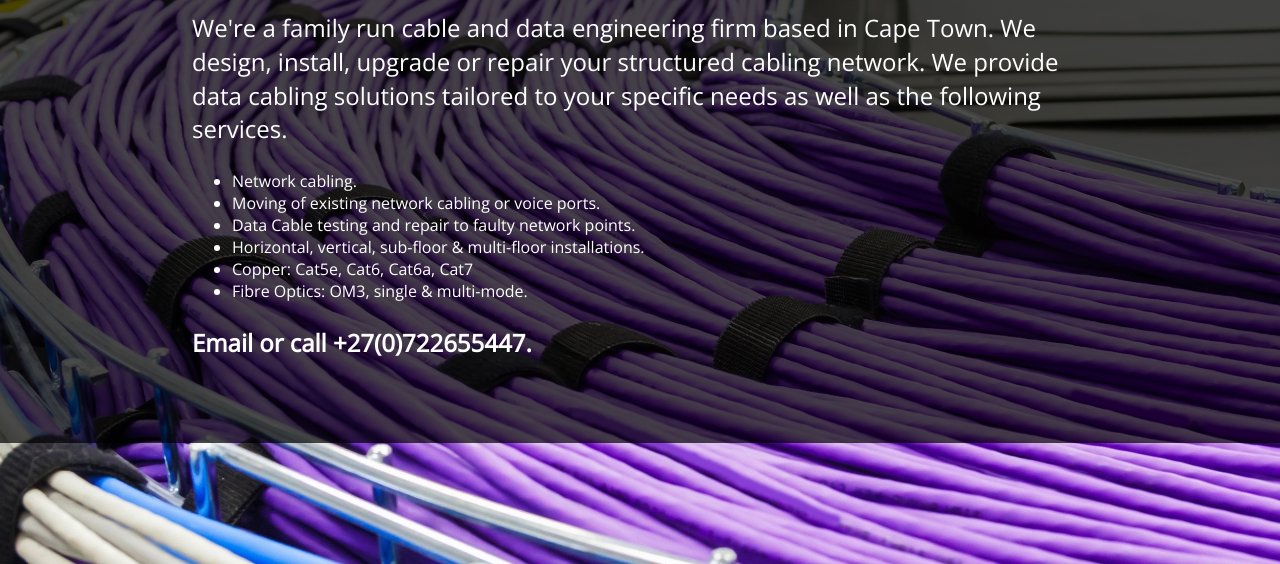
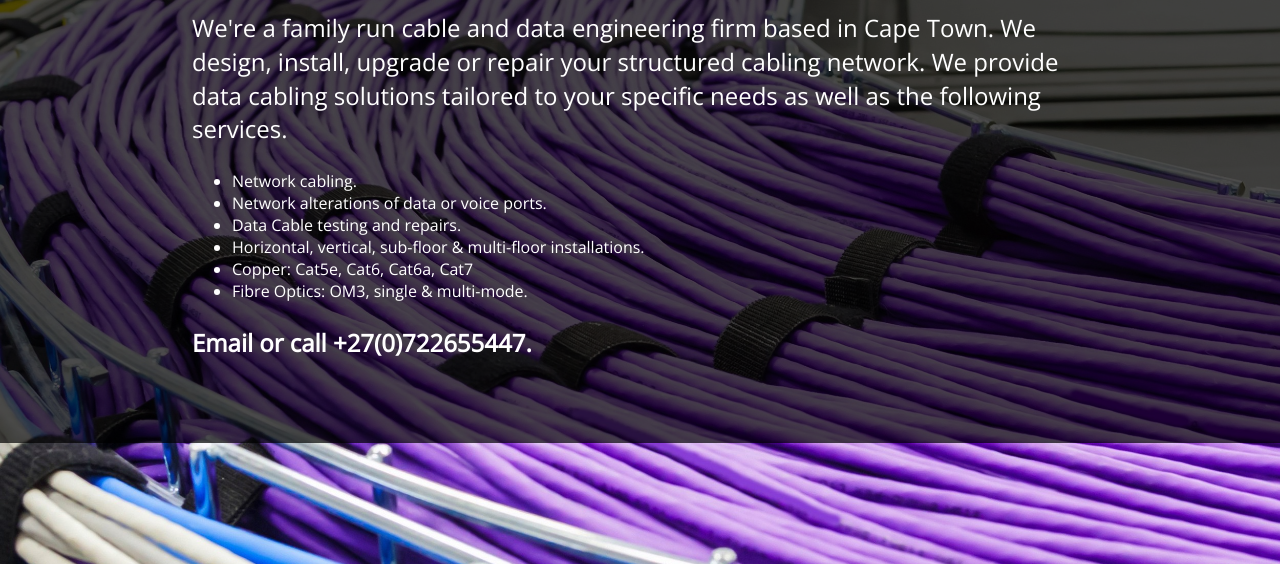
Before and after one commit to dataflowdigital/dataflowdigital.github.io, a plain HTML site: page index.html in a window 1280 px wide. Shown: the part 236-800 px from the top of the page. Drawn offline with nearby package versions, Linux system fonts and the light colour scheme.

Commit message:
Update index.html

```diff
--- a/index.html
+++ b/index.html
@@ -14,8 +14,8 @@
 
 			<ul>
 			<li>Network cabling.</li>
-			<li>Moving of existing network cabling or voice ports.</li>
-			<li>Data Cable testing and repair to faulty network points.</li>
+			<li>Network alterations of data or voice ports.</li>
+			<li>Data Cable testing and repairs.</li>
 			<li>Horizontal, vertical, sub-floor &amp; multi-floor installations.</li>
 			<li>Copper: Cat5e, Cat6, Cat6a, Cat7</li>
 			<li>Fibre Optics: OM3, single &amp; multi-mode.</li>
```
